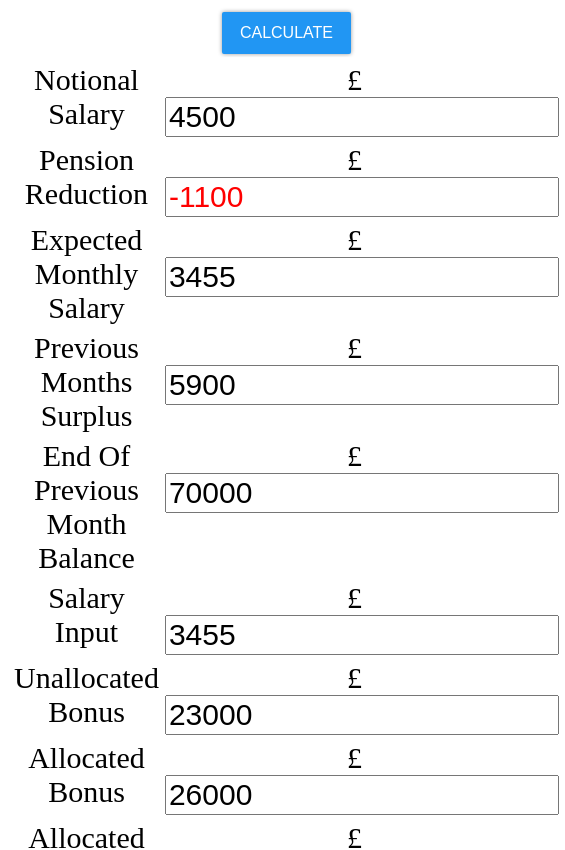
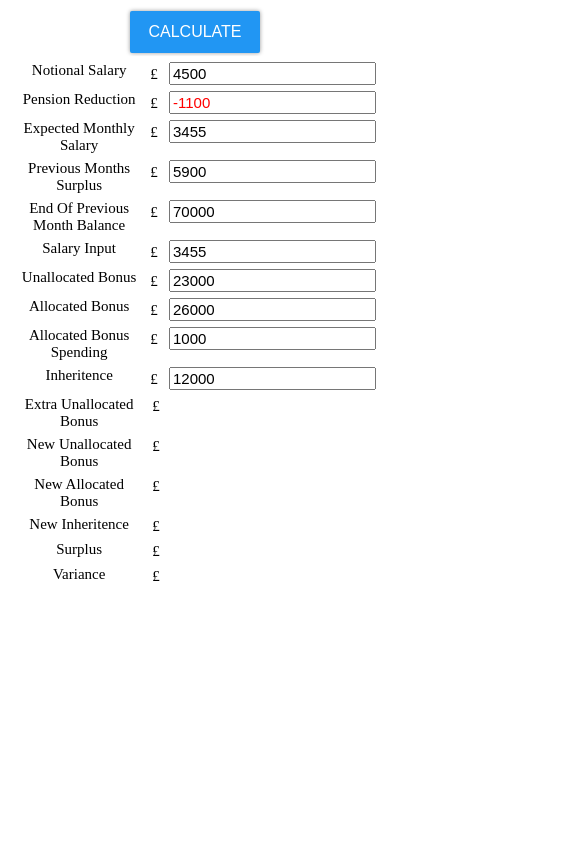
Before and after one commit to colin-hue/musical-palm-tree, a plain HTML site: page index.html in a window 390 px wide. Shown: the top 850 px of the page, 565 px wide, since content can reach past the window. Drawn offline with Linux system fonts and the light colour scheme.

Commit message:
test mobile screen

```diff
--- a/css/style.css
+++ b/css/style.css
@@ -1,5 +1,5 @@
 :root{
-    --fsize: 30px;
+    --fsize: 15px;
     --pdding: 3px;
     --fnt-family: 'Arial';
 }
```
